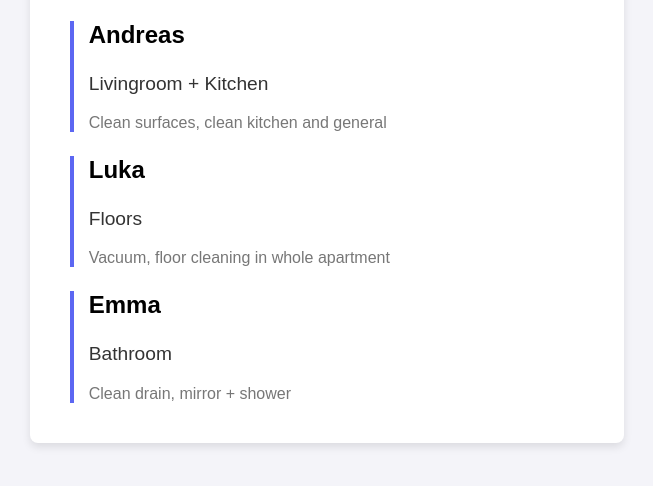
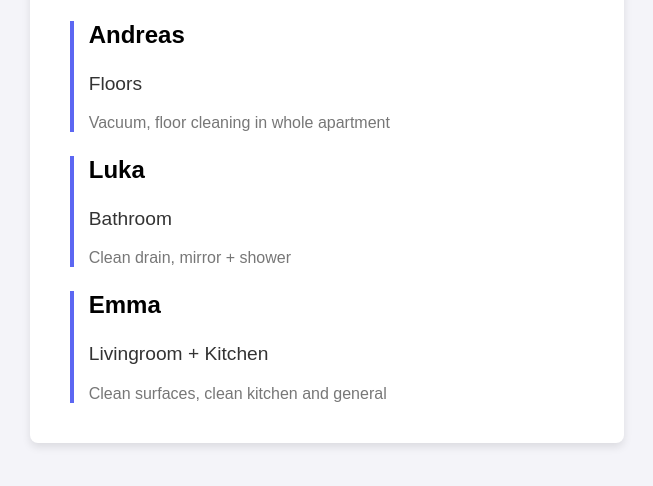
Before and after one commit to AndreasOrnstrup/CleaningRotation, a plain HTML site: page index.html in a window 1280 px wide. Shown: the part 228-714 px from the top of the page, without its empty margins (313-966 px from the left). Drawn offline with Linux system fonts and the light colour scheme.

Commit message:
Update index.html

```diff
--- a/index.html
+++ b/index.html
@@ -72,7 +72,7 @@
 
     // --- Section 3: Assign and Display (Updated) ---
     function updateRota() {
-        const today = new Date();
+        const today = new Date('2025-10-13');
         // The key change is here! We now get the current week number.
         // Today, October 6, 2025, is in week 41.
         const week = getISOWeek(today);
```
